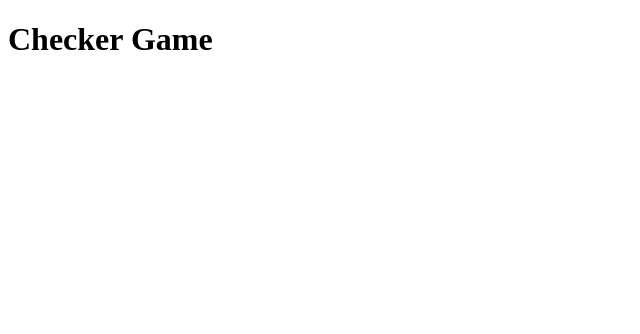
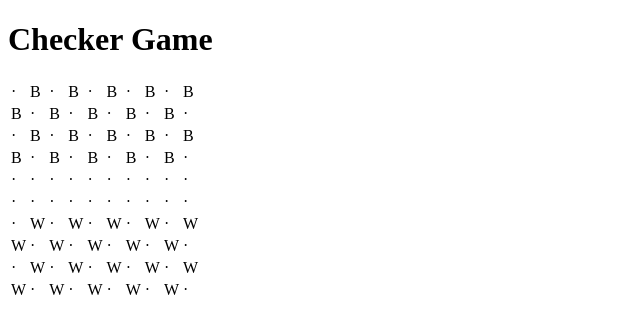
Before and after one commit to mrsolarius/CheckGame, an Angular app: page / in a window 1280 px wide. Shown: the top 334 px of the page, without its empty margins (0-640 px from the left). Built offline with nearby package versions, Linux system fonts and the light colour scheme.

Commit message:
Feat : Mise en place du plateau de dame

```diff
--- a/src/app/app.component.html
+++ b/src/app/app.component.html
@@ -1 +1,8 @@
 <h1>Checker Game</h1>
+<table>
+  <tr *ngFor="let row of board;">
+    <td *ngFor="let cell of row;">
+      {{cellToString(cell)}}
+    </td>
+  </tr>
+</table>
--- a/src/app/app.component.ts
+++ b/src/app/app.component.ts
@@ -1,4 +1,6 @@
 import { Component } from '@angular/core';
+import {CheckersService} from "./checkers.service";
+import {Cell, cellToString} from "./checkers.data";
 
 @Component({
   selector: 'app-root',
@@ -7,4 +9,35 @@ import { Component } from '@angular/core';
 })
 export class AppComponent {
   title = 'checkers-game';
+
+  constructor(public checkersGame: CheckersService) {
+    checkersGame.gameStateObjs.subscribe(gs => {
+      console.log(gs);
+    })
+  }
+
+  get board() {
+    return this.checkersGame.board;
+  }
+
+  get turn() {
+    return this.checkersGame.turn;
+  }
+
+  cellToString(cell: Cell) {
+    switch(cell){
+      case 'Empty':
+        return '·';
+      case 'Black':
+        return 'B';
+      case 'BlackKing':
+        return 'BK';
+      case 'White':
+        return 'W';
+      case 'WhiteKing':
+        return 'WK';
+      default:
+        return '?';
+    }
+  }
 }
--- a/src/app/checkers.data.ts
+++ b/src/app/checkers.data.ts
@@ -90,20 +90,3 @@ export function getInitialGameState():GameState{
     turn:'White'
   };
 }
-
-export function cellToString(Cell:Cell):string{
-  switch(Cell){
-    case 'Empty':
-      return '·';
-    case 'Black':
-      return 'B';
-    case 'BlackKing':
-      return 'BK';
-    case 'White':
-      return 'W';
-    case 'WhiteKing':
-      return 'WK';
-    default:
-      return '?';
-  }
-}
```
